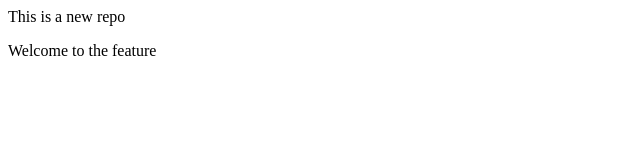
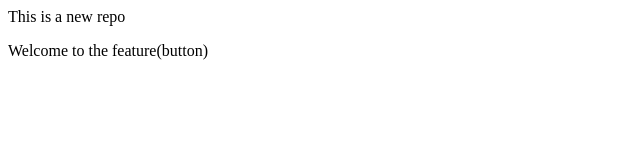
Before and after one commit to AchariNagaraj/localrepo, a plain HTML site: page index.html in a window 1280 px wide. Shown: the full height of the page, 0-640 px from the left. Drawn offline with Linux system fonts and the light colour scheme.

```diff
--- a/index.html
+++ b/index.html
@@ -1,2 +1,2 @@
 <p>This is a new repo</p>
-<p>Welcome to the feature</p>
+<p>Welcome to the feature(button)</p>
```
